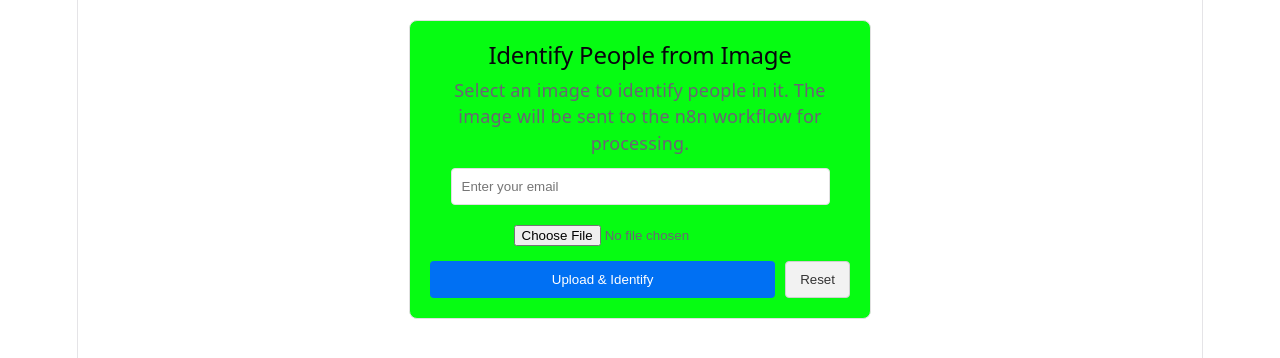
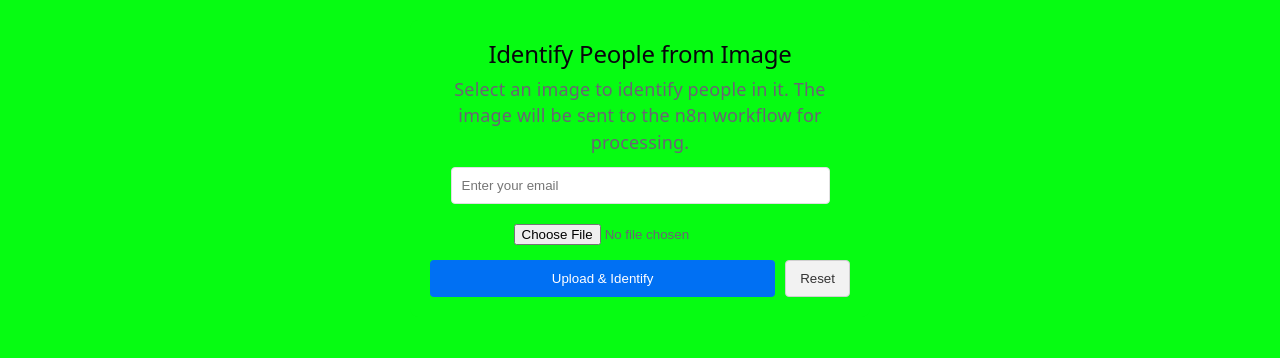
Before and after one commit to jacky1000000/n8nCropFaces, a React (Vite) app: page / in a window 1280 px wide. Shown: the top 358 px of the page. Built offline with nearby package versions, Linux system fonts and the light colour scheme.

Commit message:
background fill with green and remove visible border

```diff
--- a/src/components/ImageUploader.jsx
+++ b/src/components/ImageUploader.jsx
@@ -78,7 +78,7 @@ export default function ImageUploader() {
   };
 
   return (
-    <div style={{ maxWidth: '420px', margin: '20px auto', padding: '20px', border: '1px solid #e0e0e0', backgroundColor: '#06fc12', borderRadius: '8px' }}>
+    <div style={{ maxWidth: '420px', margin: '20px auto', padding: '20px', border: 'none', backgroundColor: '#06fc12', borderRadius: '8px' }}>
       <h2>Identify People from Image</h2>
 
       {/* Description */}
--- a/src/index.css
+++ b/src/index.css
@@ -52,14 +52,17 @@
 
 body {
   margin: 0;
+  min-height: 100svh;
+  background: #06fc12;
 }
 
 #root {
-  width: 1126px;
-  max-width: 100%;
-  margin: 0 auto;
+  width: 100%;
+  max-width: none;
+  margin: 0;
   text-align: center;
-  border-inline: 1px solid var(--border);
+  border-inline: none;
+  background: #06fc12;
   min-height: 100svh;
   display: flex;
   flex-direction: column;
```
